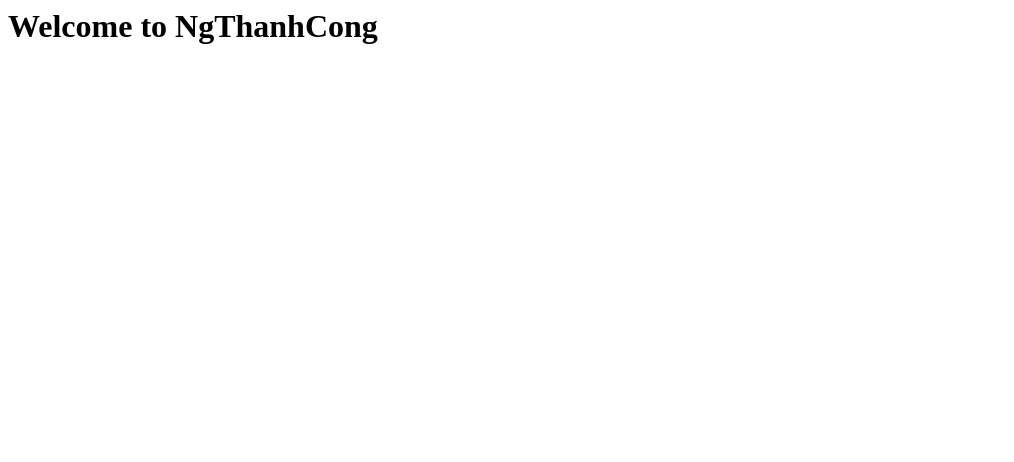
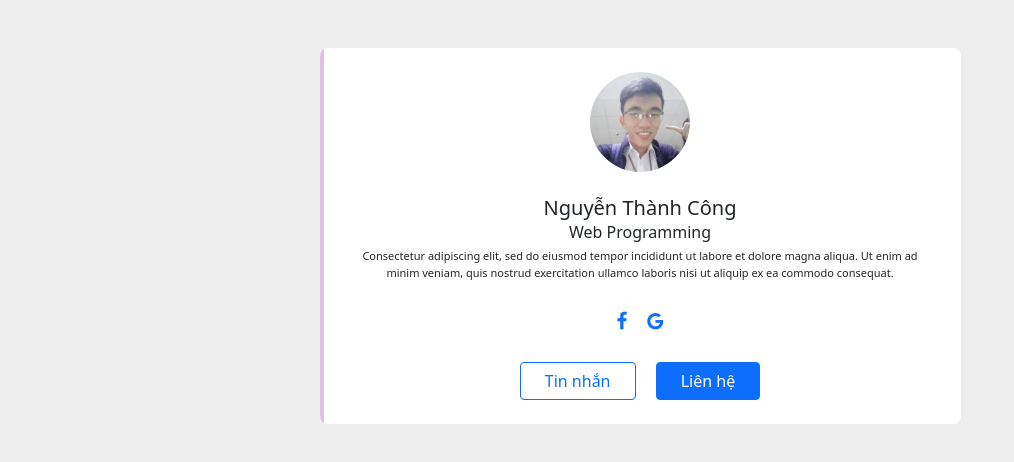
Before and after one commit to ilfapi/ngthanhcong, a plain HTML site: page index.html in a window 1280 px wide. Shown: the whole page, without its empty margins (0-1014 px from the left). Drawn offline with nearby package versions, Linux system fonts and the light colour scheme.

Commit message:
Add files via upload

```diff
--- a/index.html
+++ b/index.html
@@ -1 +1,55 @@
-<h1>Welcome to NgThanhCong</h1>
+<html lang="en">
+	<head>
+		<meta charset="UTF-8">
+		<meta name="viewport" content="width=device-width, initial-scale=1.0">
+		<meta http-equiv="X-UA-Compatible" content="ie=edge">
+		<title>Nguyễn Thành Công</title>
+		<link rel="icon" href="favicon.ico" type="image/x-icon">
+		<link rel="stylesheet" type="text/css" href="https://cdn.jsdelivr.net/npm/bootstrap@5.0.0-beta1/dist/css/bootstrap.min.css">
+		<link rel="stylesheet" type="text/css" href="https://cdnjs.cloudflare.com/ajax/libs/font-awesome/4.7.0/css/font-awesome.min.css">
+		<link rel="stylesheet" type="text/css" href="app.css">
+	</head>
+	<body>
+		<div class="container mt-5">
+		    <div class="row d-flex justify-content-center">
+		        <div class="col-md-7">
+		            <div class="card p-3 py-4">
+		                <div class="text-center">
+		                    <img src="avatar.jpg" width="100" class="rounded-circle">
+		                </div>
+
+		                <div class="text-center mt-3">
+		                    <h5 class="mt-2 mb-0">Nguyễn Thành Công</h5>
+		                    <span>Web Programming</span>
+
+		                    <div class="px-4 mt-1">
+		                        <p class="fonts">Consectetur adipiscing elit, sed do eiusmod tempor incididunt ut labore et dolore magna aliqua. Ut enim ad minim veniam, quis nostrud exercitation ullamco laboris nisi ut aliquip ex ea commodo consequat. </p>
+		                    </div>
+
+		                     <ul class="social-list">
+		                        <li>
+		                        	<a href="https://www.facebook.com/Iu.Cki.Mink.Em/" target="_blank">
+		                        		<i class="fa fa-facebook"></i>
+		                        	</a>
+		                        </li>
+		                        <li>
+		                        	<a href="" target="_blank">
+		                        		<i class="fa fa-google"></i>
+		                        	</a>
+		                        </li>
+		                    </ul>
+
+		                    <div class="button">
+		                        <button class="btn btn-outline-primary px-4">Tin nhắn</button>
+		                        <button class="btn btn-primary px-4 ms-3">Liên hệ</button>
+		                    </div>
+		                </div>
+		            </div>
+		        </div>
+		    </div>
+		</div>
+
+		<script type="text/javascript" src="https://cdn.jsdelivr.net/npm/bootstrap@5.0.0-beta1/dist/js/bootstrap.bundle.min.js"></script>
+		<script type="text/javascript" src="https://cdnjs.cloudflare.com/ajax/libs/jquery/3.2.1/jquery.min.js"></script>
+	</body>
+</html>
```
